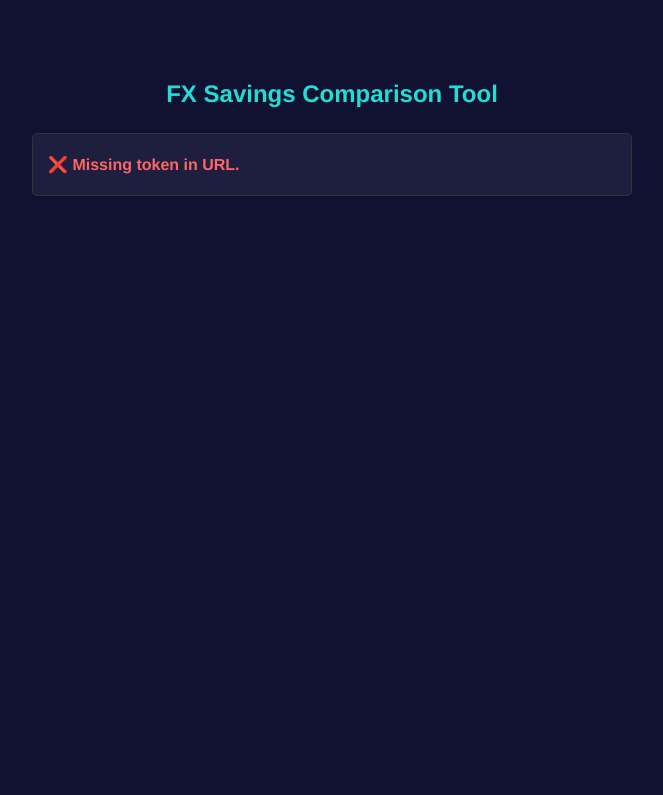
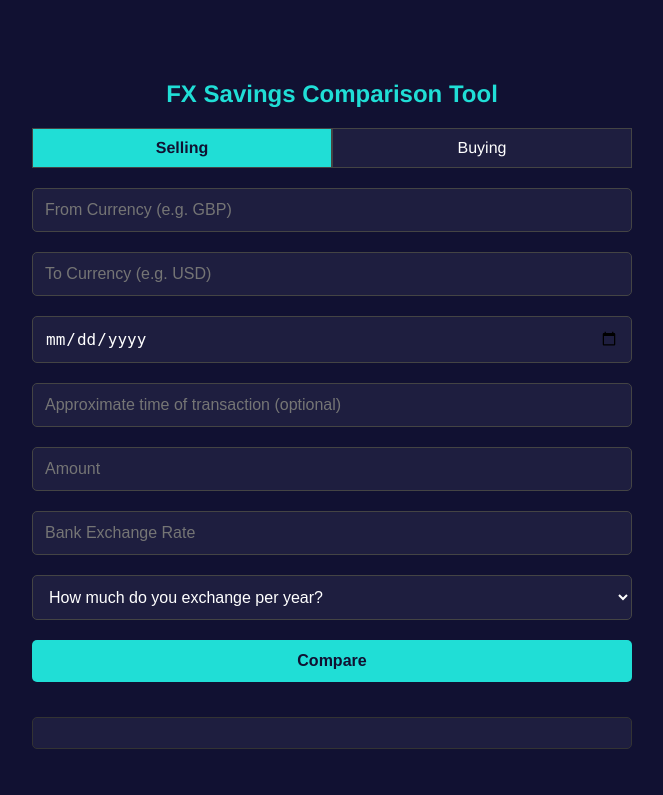
Before and after one commit to GeorgeOcean/ocean-fx-tool, a Flask app: template templates/index.html in a window 1280 px wide. Shown: the part 79-874 px from the top of the page, without its empty margins (308-971 px from the left). Before the commit the page ends 275 px from the top, so only its background shows below. Run offline with Flask 3, Linux system fonts and the light colour scheme; the template is opened without the code that fills it, so the values that code supplies are empty.

Commit message:
Update index.html with buy/sell toggle

```diff
--- a/templates/index.html
+++ b/templates/index.html
@@ -68,8 +68,29 @@
             border-radius: 5px;
         }
 
-        p {
-            margin: 6px 0;
+        .toggle-group {
+            display: flex;
+            justify-content: space-between;
+            margin-bottom: 10px;
+        }
+
+        .toggle-group label {
+            flex: 1;
+            text-align: center;
+            background: #1e1e3f;
+            padding: 10px;
+            cursor: pointer;
+            border: 1px solid #444;
+        }
+
+        .toggle-group input[type="radio"] {
+            display: none;
+        }
+
+        .toggle-group input:checked + label {
+            background-color: #20DED6;
+            color: #111132;
+            font-weight: bold;
         }
     </style>
 </head>
@@ -82,12 +103,18 @@
         <h2>FX Savings Comparison Tool</h2>
 
         <form id="fx-form">
+            <div class="toggle-group">
+                <input type="radio" name="mode" id="sell" value="sell" checked>
+                <label for="sell">Selling</label>
+                <input type="radio" name="mode" id="buy" value="buy">
+                <label for="buy">Buying</label>
+            </div>
+
             <input type="text" id="from" placeholder="From Currency (e.g. GBP)" required>
             <input type="text" id="to" placeholder="To Currency (e.g. USD)" required>
             <input type="date" id="date" required>
             <input type="text" id="time" placeholder="Approximate time of transaction (optional)">
-            <input type="number" id="amountSold" placeholder="Amount Sold (what you gave)" required>
-            <input type="number" id="amountBought" placeholder="Amount Bought (what you received)" required>
+            <input type="number" id="amount" placeholder="Amount" required>
             <input type="number" id="bankRate" placeholder="Bank Exchange Rate" step="0.0001" required>
             <select id="annualVolume" required>
                 <option value="">How much do you exchange per year?</option>
@@ -109,61 +136,38 @@
         const urlParams = new URLSearchParams(window.location.search);
         const token = urlParams.get('token');
 
-        if (!token) {
-            document.getElementById("fx-form").remove();
-            document.getElementById("results").innerHTML =
-                "<p style='color:#ff6666'><strong>❌ Missing token in URL.</strong></p>";
-        }
-
         document.getElementById("fx-form").addEventListener("submit", async function(e) {
             e.preventDefault();
 
+            const mode = document.querySelector('input[name="mode"]:checked').value;
             const from = document.getElementById("from").value;
             const to = document.getElementById("to").value;
             const date = document.getElementById("date").value;
             const time = document.getElementById("time").value;
-            const amountSold = document.getElementById("amountSold").value;
-            const amountBought = document.getElementById("amountBought").value;
-            const bankRate = document.getElementById("bankRate").value;
-            const annualVolume = document.getElementById("annualVolume").value;
+            const amount = parseFloat(document.getElementById("amount").value);
+            const bankRate = parseFloat(document.getElementById("bankRate").value);
+            const annualVolume = parseFloat(document.getElementById("annualVolume").value);
 
-            try {
             const res = await fetch("/compare", {
                 method: "POST",
                 headers: { "Content-Type": "application/json" },
-                    body: JSON.stringify({
-                        token,
-                        from,
-                        to,
-                        amountSold,
-                        amountBought,
-                        bankRate,
-                        date,
-                        time,
-                        annualVolume
-                    })
+                body: JSON.stringify({ mode, from, to, date, time, amount, bankRate, annualVolume, token })
             });
 
             const data = await res.json();
 
             if (data.error) {
-                    document.getElementById("results").innerHTML =
-                        "<p style='color:#ff6666'><strong>" + data.error + "</strong></p>";
+                document.getElementById("results").innerHTML = "<p style='color:#ff6666'><strong>" + data.error + "</strong></p>";
             } else {
                 document.getElementById("results").innerHTML = `
-                        <p><strong>📉 Bank's FX Rate:</strong> ${data.bankRate}</p>
-                        <p><strong>📈 Ocean Capital FX Rate:</strong> ${data.company_rate}</p>
-                        <p><strong>💰 Bank Gave You:</strong> £${data.bank_value}</p>
-                        <p><strong>🧮 We Would Have Given You:</strong> £${data.company_value}</p>
-                        <p style="color:#f88070;"><strong>😬 Lost This Time:</strong> £${data.difference}</p>
-                        <p><strong>📊 Bank Margin:</strong> ${data.spread_percent}%</p>
-                        <p style="color:#20DED6;"><strong>🔥 Annual Loss at This Rate:</strong> £${data.annual_savings}</p>
-                        <p><em>That’s money left on the table — let’s change that.</em></p>
+                    <p><strong>Ocean Capital FX Rate:</strong> ${data.company_rate}</p>
+                    <p><strong>Your Bank Rate:</strong> ${data.bankRate}</p>
+                    <p><strong>Bank Value:</strong> £${data.bank_value}</p>
+                    <p><strong>Ocean Value:</strong> £${data.company_value}</p>
+                    <p><strong>Savings:</strong> £${data.difference}</p>
+                    <p><strong>Margin:</strong> ${data.spread_percent}%</p>
+                    <p><strong>Projected Annual Savings:</strong> £${data.annual_savings}</p>
                 `;
-                }
-            } catch (err) {
-                document.getElementById("results").innerHTML =
-                    "<p style='color:#ff6666'><strong>Something went wrong. Please try again later.</strong></p>";
             }
         });
     </script>
```
Lines whose indentation alone changed are shown as unchanged.
